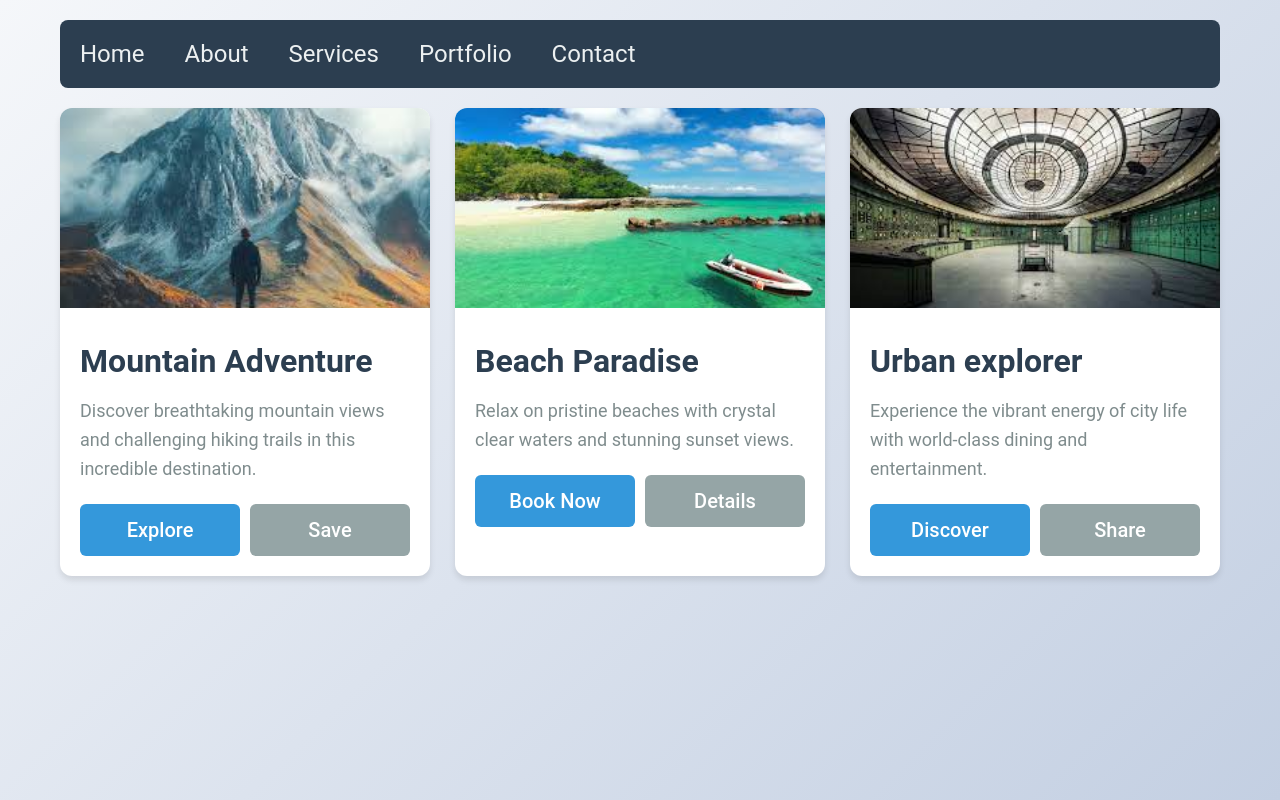
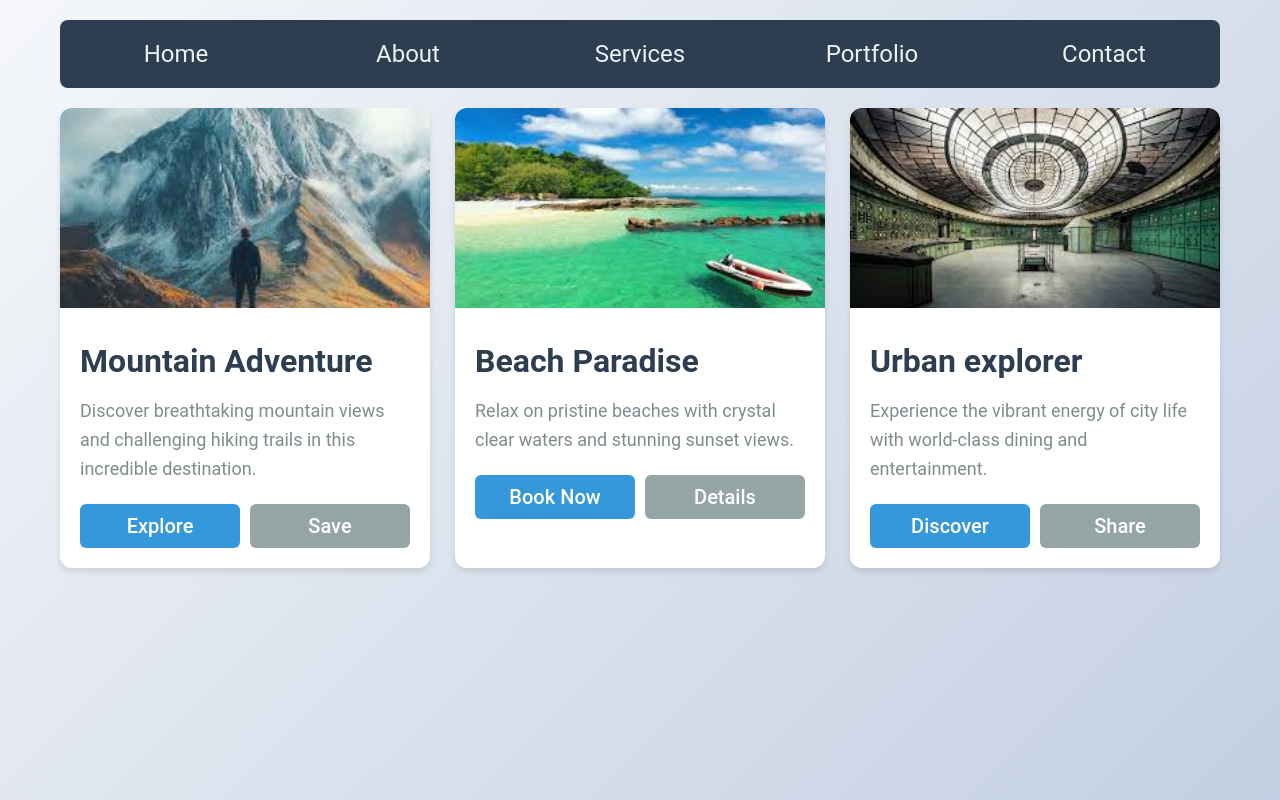
Before and after one commit to jonathanrazafindrakoto/w2-css-state-styling, a website: page lab/index.html in a window 1280 px wide. Drawn offline with Linux system fonts and the light colour scheme.

Commit message:
Fixing element name

```diff
--- a/lab/index.html
+++ b/lab/index.html
@@ -14,46 +14,46 @@
     </div>
     <nav class="navbar">
         <ul>
-            <l1><a href="#home">Home</a></l1>
-            <l1><a href="#about">About</a></l1>
-            <l1><a href="#Services">Services</a></l1>
-            <l1><a href="#portfolio">Portfolio</a></l1>
-            <l1><a href="#contact">Contact</a></l1>
+            <li><a href="#home">Home</a></li>
+            <li><a href="#about">About</a></li>
+            <li><a href="#Services">Services</a></li>
+            <li><a href="#portfolio">Portfolio</a></li>
+            <li><a href="#contact">Contact</a></li>
         </ul>
     </nav>
     <main>
         <section class="card">
-            <img src="../assets/card/mountain.jpeg" alt="">
+            <img src="/assets/card/mountain.jpeg" alt="">
             <div class="card-content">
                 <h2>Mountain Adventure</h2>
                 <p>Discover breathtaking mountain views and challenging hiking trails in this incredible
                     destination.
                 </p>
                 <div class="card-buttons">
-                    <buton class="btn btn-primary">Explore</buton>
-                    <buton class="btn btn-secondary">Save</buton>
+                    <button class="btn btn-primary">Explore</button>
+                    <button class="btn btn-secondary">Save</button>
                 </div>
             </div>
         </section>
         <section class="card">
-            <img src="../assets/card/beach.jpeg" alt="">
+            <img src="/assets/card/beach.jpeg" alt="">
             <div class="card-content">
                 <h2>Beach Paradise</h2>
                 <p>Relax on pristine beaches with crystal clear waters and stunning sunset views.</p>
                 <div class="card-buttons">
-                    <buton class="btn btn-primary">Book Now</buton>
-                    <buton class="btn btn-secondary">Details</buton>
+                    <button class="btn btn-primary">Book Now</button>
+                    <button class="btn btn-secondary">Details</button>
                 </div>
             </div>
         </section>
         <section class="card">
-            <img src="../assets/card/urban.jpeg" alt="">
+            <img src="/assets/card/urban.jpeg" alt="">
             <div class="card-content">
                 <h2>Urban explorer</h2>
                 <p>Experience the vibrant energy of city life with world-class dining and entertainment.</p>
                 <div class="card-buttons">
-                    <buton class="btn btn-primary">Discover</buton>
-                    <buton class="btn btn-secondary">Share</buton>
+                    <button class="btn btn-primary" id="btn">Discover</button>
+                    <button class="btn btn-secondary" id="btn">Share</button>
                 </div>
             </div>
         </section>
```
